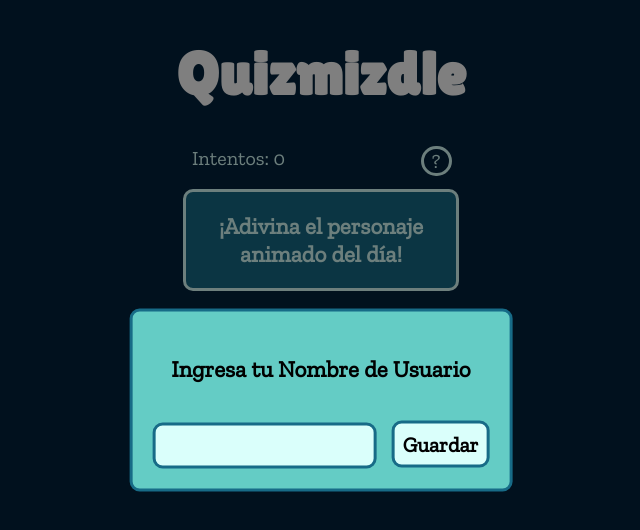
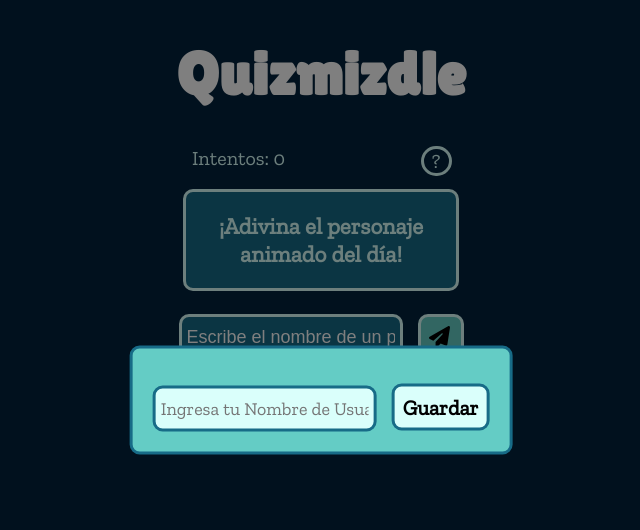
Before and after one commit to nazarbk/Quizmizdle, a React (Create React App) app in the folder frontend/: page / in a window 1280 px wide. Shown: the top 530 px of the page, without its empty margins (319-959 px from the left). Built offline with nearby package versions, Linux system fonts and the light colour scheme; a web font is replaced by a local one.

Commit message:
cambios nombre

```diff
--- a/frontend/src/App.js
+++ b/frontend/src/App.js
@@ -10,6 +10,7 @@ import { faPaperPlane } from '@fortawesome/free-solid-svg-icons';
 function App() {
   const [personajeLista, setPersonajeLista] = useState([]);
   const [inputValue, setInputValue] = useState('');
+  const [inputValueName, setInputValueName] = useState(''); // para guardar el nombre de usuario
   const [personajePorId, setPersonajePorId] = useState(null);
   const [tablasFiltradas, setTablasFiltradas] = useState([]);
   const [personajesComparados, setPersonajesComparados] = useState(new Set()); // Conjunto para almacenar personajes comparados
@@ -99,7 +100,15 @@ function App() {
     }
   };
 
+  // Reacargamos el nombre del usuario
+  const handleInputNameChange = (event) => {
+    const inputValueName = event.target.value;
+    setInputValueName(inputValueName);
+  };
+
+  // Hook nombre de usuario
   const handleUsernameSubmit = () => {
+    console.log("Valor del nombre: ", inputValueName)
     setShowModal(false);
   };
 
@@ -110,11 +119,16 @@ function App() {
       <div className={`overlay ${showModal ? 'show' : ''}`}></div>
       {showModal && (
         <div className='modal'>
-          <h3 className='parag'>Ingresa tu Nombre de Usuario</h3>
+          {/* <h3 className='parag'>Ingresa tu Nombre de Usuario</h3>
           <input
           className='textBoxName'
             type='text'
-          />
+          /> */}
+          <input
+            type='text' placeholder='Ingresa tu Nombre de Usuario' className='textBoxName'
+            value={inputValueName}
+            onChange={handleInputNameChange}
+          ></input>
           <button className='buttonStyleName' onClick={handleUsernameSubmit}>Guardar</button>
         </div>
       )}
--- a/frontend/src/jugadores.json
+++ b/frontend/src/jugadores.json
@@ -0,0 +1,4 @@
+{
+    "jugadores": [
+      ]
+  }
```
Also changed, not shown: frontend/firebase.json (added), 1 other file (tests, documents, lock files or other folders).
